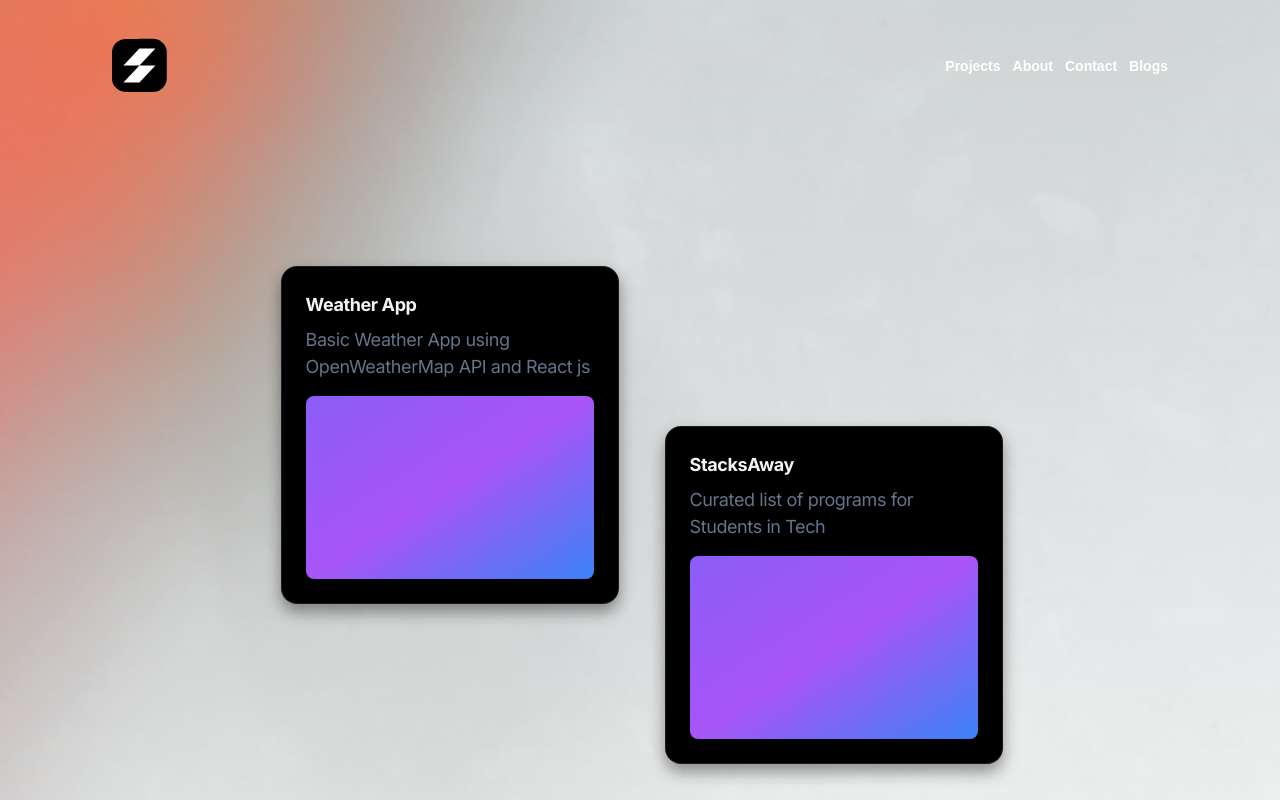
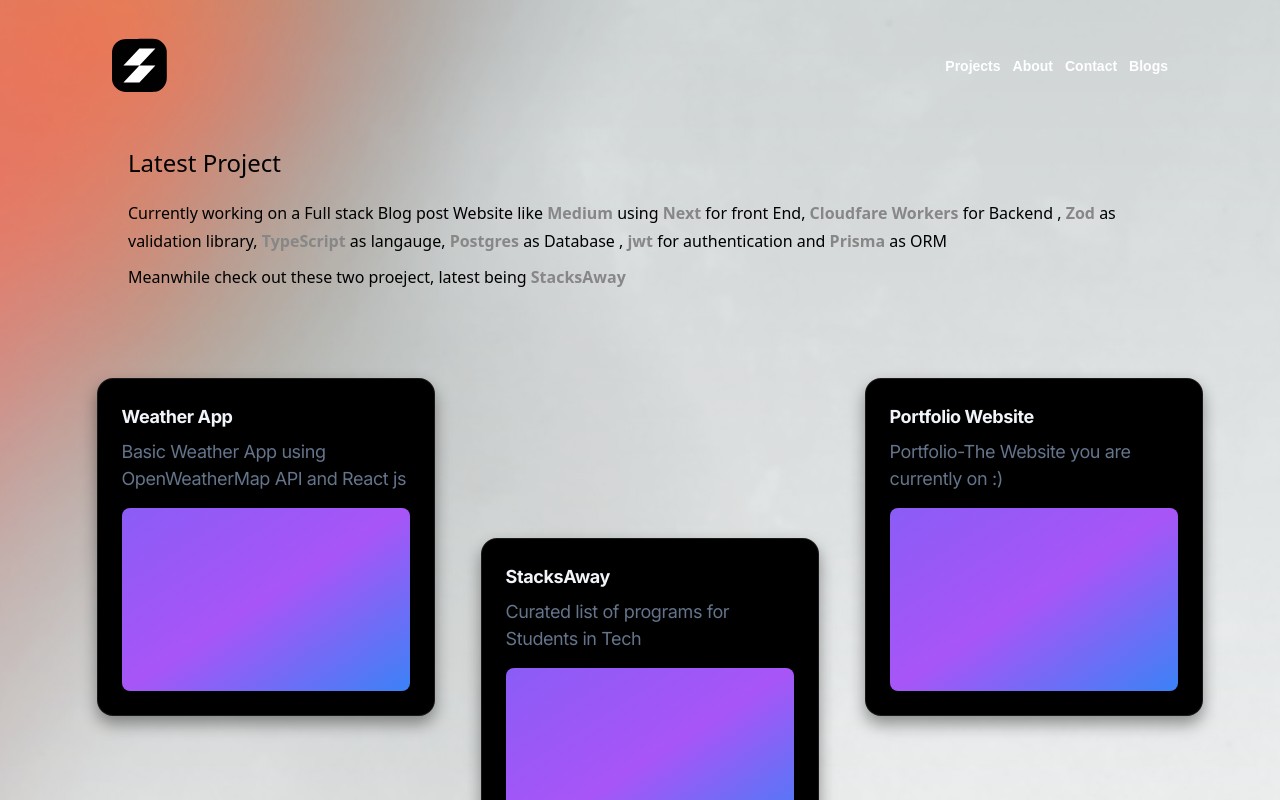
Before and after one commit to souvikrajsingh/new-portfolio, a Next.js app: page /projects in a window 1280 px wide. Shown: the top 800 px of the page. Built offline with nearby package versions, Linux system fonts and the light colour scheme.

Commit message:
design-changes

```diff
--- a/src/app/contact/page.jsx
+++ b/src/app/contact/page.jsx
@@ -4,8 +4,7 @@ import React from "react";
 import Navbar from "../../components/Header/Navbar";
 import Footer from "../../components/Footer/Footer";
 
-import { GoArrowUpRight } from "react-icons/go";
-import { GoCheckCircle } from "react-icons/go";
+import { GoArrowUpRight, GoCheckCircle } from "react-icons/go";
 import { useEffect, useState } from "react";
 import { format } from "date-fns";
 
@@ -50,7 +49,7 @@ export default function Page() {
         <div className="pt-2 text-lg font-sans  xl:text-sm 2xl:text-lg space-y-8">
           <p className="flex relative items-center text-sm xl:text-sm 2xl:text-lg pt-2 text-accent hover:text-primary">
             <span
-              className="underline text-light-gray font-cabinG cursor-pointer hover:underline  xl:text-base"
+              className="underline text-light-gray font-sans cursor-pointer hover:underline  xl:text-base"
               onClick={copyToClipboard}
             >
               souvikrajsingh02@gmail.com
@@ -73,7 +72,7 @@ export default function Page() {
             </span>
           </p>
         </div>
-        <div className=" py-2 xl:py-6">
+        <div className=" py-2 xl:py-6 font-sans ">
           <div suppressHydrationWarning className="text-base pt-8 xl:pt-20">
             {format(date, "MMMM do, yyyy, h:mm:ss a")}
           </div>
--- a/src/app/projects/page.jsx
+++ b/src/app/projects/page.jsx
@@ -10,8 +10,45 @@ export default function page() {
   return (
     <div className="min-h-screen bg-hero-pattern bg-cover bg-center">
       <Navbar />
-      <div className="flex justify-center flex-col md:flex-row ">
-        <div className="h-[40rem] w-full flex items-center justify-center mr-[30rem] md:mx-[10rem] lg:ml-[50rem]">
+      <div className="text-start px-8 xl:px-32 2xl:px-96  text-base xl:text-2xl pt-12 font-sans z-10">
+        Latest Project
+        <div className="pt-5 text-lg  xl:text-sm 2xl:text-lg space-y-">
+          <p className="pb-2 ">
+            Currently working on a Full stack Blog post Website like {""}
+            <span className="text-light-gray font-semibold ">Medium </span>
+            using<span className="text-light-gray font-semibold ">
+              {" "}
+              Next
+            </span>{" "}
+            for front End,{" "}
+            <span className="text-light-gray font-semibold ">
+              {" "}
+              Cloudfare Workers
+            </span>{" "}
+            for Backend ,
+            <span className="text-light-gray font-semibold "> Zod</span> as
+            validation library,
+            <span className="text-light-gray font-semibold ">
+              {" "}
+              TypeScript
+            </span>{" "}
+            as langauge,
+            <span className="text-light-gray font-semibold "> Postgres</span> as
+            Database ,
+            <span className="text-light-gray font-semibold "> jwt</span> for
+            authentication and
+            <span className="text-light-gray font-semibold "> Prisma </span> as
+            ORM
+          </p>
+          <p>
+            Meanwhile check out these two proeject, latest being{" "}
+            <span className="text-light-gray font-semibold "> StacksAway</span>
+          </p>
+        </div>
+      </div>
+
+      <div className="flex justify-center mr-96 flex-col md:flex-row ">
+        <div className="h-[30rem] w-full flex items-center justify-center mr-[30rem]  ml-[12rem] md:mx-[10rem] lg:ml-[50rem]">
           <PinContainer
             title="weather-app-bbit.vercel.app"
             href="https://weather-app-bbit.vercel.app/"
@@ -29,7 +66,7 @@ export default function page() {
             </div>
           </PinContainer>
         </div>
-        <div className="h-[40rem] w-full flex items-center justify-center mr-[10rem] md:mt-[10rem] md:mx-[10rem] lg:mr-[50rem] lg:ml-[-10rem]">
+        <div className="h-[30rem] w-full flex items-center justify-center mr-[10rem]  ml-[12rem] md:mt-[10rem] md:mx-[10rem] lg:mr-[50rem] lg:ml-[-10rem]">
           <PinContainer
             title="stacksaway.tech"
             href="https://www.stacksaway.tech/"
@@ -47,6 +84,25 @@ export default function page() {
             </div>
           </PinContainer>
         </div>
+
+        <div className="h-[30rem] w-full flex items-center justify-center mr-[10rem] ml-[12rem] md:mx-[10rem] lg:ml-[-50rem] lg:mr-[40rem] xl:mr-[25rem]">
+          <PinContainer
+            title="souvikrajsingh.me"
+            href="https://www.souvikrajsingh.me/"
+          >
+            <div className="flex basis-full flex-col p-4 tracking-tight text-slate-100/50 sm:basis-1/2 w-[20rem] h-[20rem] ">
+              <h3 className="max-w-xs !pb-2 !m-0 font-bold  text-base text-slate-100">
+                Portfolio Website
+              </h3>
+              <div className="text-base !m-0 !p-0 font-normal">
+                <span className="text-slate-500 ">
+                  Portfolio-The Website you are currently on :{")"}
+                </span>
+              </div>
+              <div className="flex flex-1 w-full rounded-lg mt-4 bg-gradient-to-br from-violet-500 via-purple-500 to-blue-500"></div>
+            </div>
+          </PinContainer>
+        </div>
       </div>
 
       <Footer />
--- a/src/components/Hero/HeroSection.jsx
+++ b/src/components/Hero/HeroSection.jsx
@@ -24,7 +24,7 @@ export default function HeroSection() {
               Souvik Raj Singh
             </span>
             , an upcoming Backend Developer Intern over at{" "}
-            <span className="text-light-gray font-semibold"> IbArts </span>!
+            <span className="text-light-gray font-semibold"> IbArts </span>.
             Started off with front-end in tech, but soon realized that the
             backend is where the real magic happens. Trying to get better at
             backend everyday. Currently working on a Full stack Blog post
@@ -76,7 +76,17 @@ export default function HeroSection() {
         </div>
       </div>
       <div className="text-start px-8 xl:px-32 2xl:px-96  text-base xl:text-2xl pt-12 font-sans z-10">
-        Check out my Lastest Project :{")"}
+        Latest Project
+        <div className="pt-5 text-lg  xl:text-sm 2xl:text-lg space-y-">
+          <p className="pb-2 ">
+            <span className="text-light-gray font-semibold">StacksAway</span> is
+            a curated list of programs for Students in Tech starting from
+            hackathons, mentorship programs, fellowship, and all kinds of
+            Student program to enhance the students experience in Tech. The
+            website is built using React js, Tailwind CSS and Contentful CMS for
+            content management.
+          </p>
+        </div>
       </div>
       <CardContainer className="inter-var">
         <CardBody className="bg-gray-50 relative group/card  dark:hover:shadow-2xl dark:hover:shadow-emerald-500/[0.1] dark:bg-black dark:border-white/[0.2] border-black/[0.1] w-auto sm:w-[30rem] h-auto rounded-xl p-6 border  ">
@@ -91,9 +101,14 @@ export default function HeroSection() {
             translateZ="60"
             className="text-neutral-500 text-sm max-w-sm mt-2 dark:text-neutral-300"
           >
-            Curated List of Opportunities for Students in Tech
+            Curated list of programs for Students in Tech
           </CardItem>
-          <CardItem translateZ="100" className="w-full mt-4">
+          <CardItem
+            translateZ="100"
+            rotateX={20}
+            rotateZ={-10}
+            className="w-full mt-4"
+          >
             <Image
               src="/assets/picture.png"
               height="1000"
@@ -105,20 +120,13 @@ export default function HeroSection() {
           <div className="flex justify-between items-center mt-20">
             <CardItem
               translateZ={20}
+              translateX={-40}
               as={Link}
               href="https://www.stacksaway.tech/"
-              target="__blank"
               className="px-4 py-2 rounded-xl text-xs font-normal dark:text-white"
             >
               Try now →
             </CardItem>
-            {/* <CardItem
-              translateZ={20}
-              as="button"
-              className="px-4 py-2 rounded-xl bg-black dark:bg-white dark:text-black text-white text-xs font-bold"
-            >
-              Visit
-            </CardItem> */}
           </div>
         </CardBody>
       </CardContainer>
```
